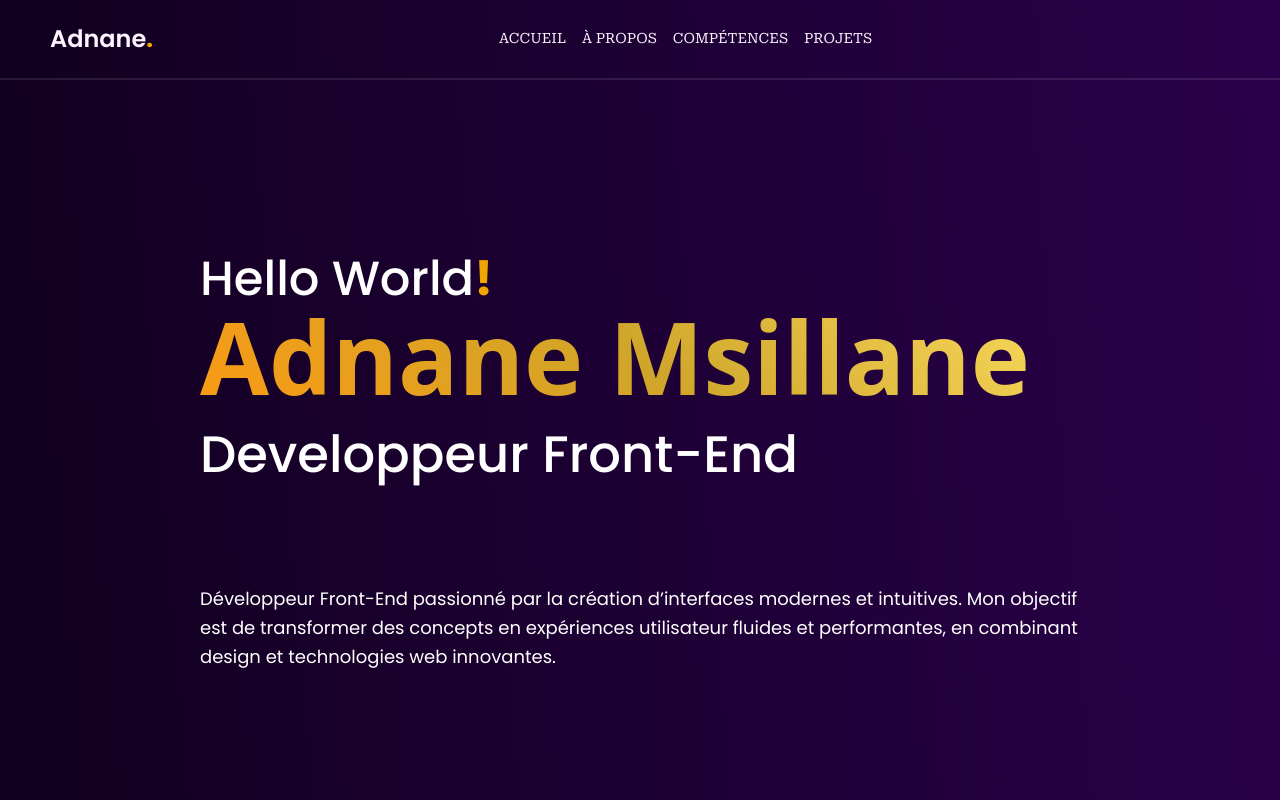
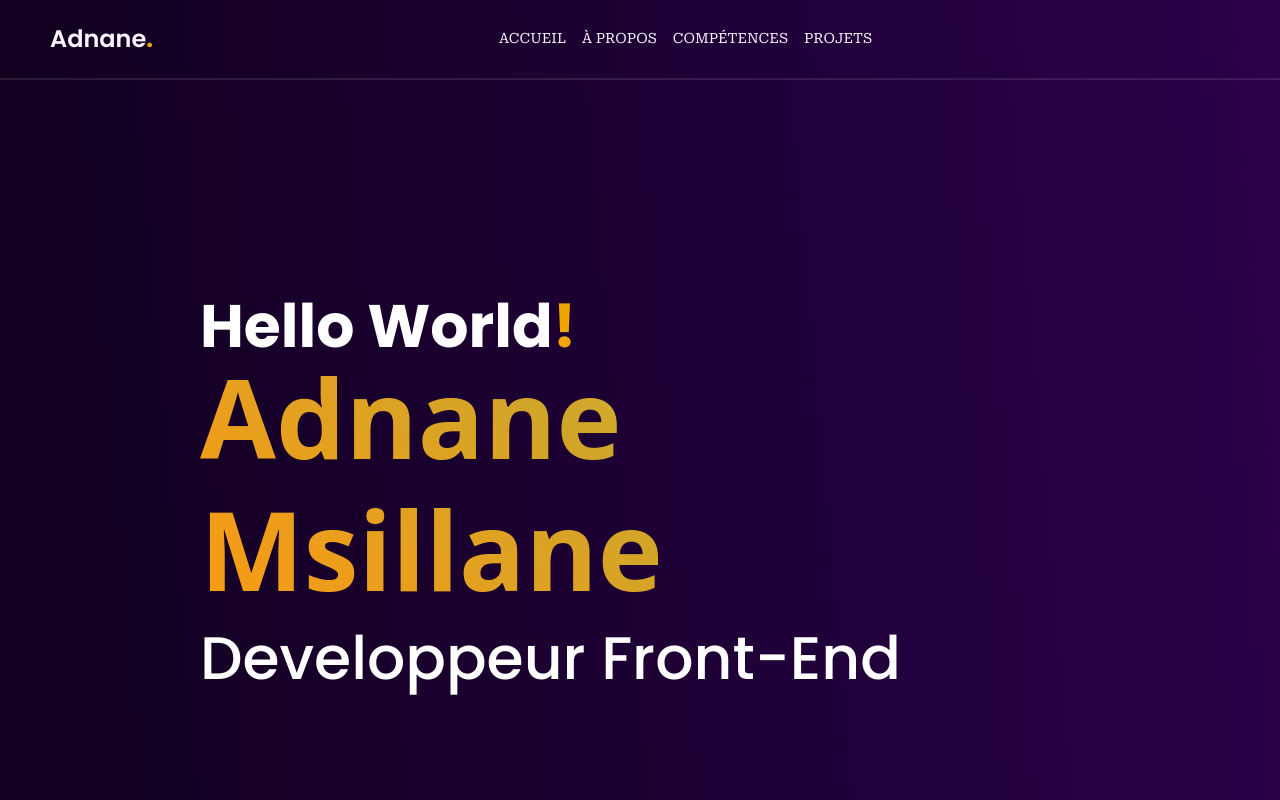
Before and after one commit to adnane05-msl/adnane-msillane-, a React (Vite) app: page / in a window 1280 px wide. Shown: the top 800 px of the page. Built offline with nearby package versions, Linux system fonts and the light colour scheme.

Commit message:
third commit

```diff
--- a/src/Accueil/Accueil.css
+++ b/src/Accueil/Accueil.css
@@ -2,7 +2,7 @@
 @import url('https://fonts.googleapis.com/css2?family=Roboto+Serif:ital,opsz,wght@0,8..144,100..900;1,8..144,100..900&display=swap');
 
 .accueil{
-    margin-top: 90px;
+    margin-top: 130px;
     margin-left: 200px;
     margin-right: 200px;
     padding-top: 80px;
@@ -11,16 +11,17 @@
 /* Titre */
 
 .accueil .accueil-titre h3{
-    font-size: clamp(25px, 3.75vw, 50px);
+    font-size: clamp(25px, 4.75vw, 60px);
     color: #ffffff;
     font-family: 'Poppins', sans-serif;
+    font-weight: bold;
 }
 .accueil .accueil-titre h3 span{
     color: #f0a500;
     font-weight: bold;
 }
 .accueil .accueil-titre h1{
-    font-size: clamp(35px, 7.91vw , 100px);
+    font-size: clamp(35px, 8.91vw , 110px);
     background: linear-gradient(45deg, #fa9a14, #cfa62a, #fcdd61);
     -webkit-background-clip: text;
     background-clip: text;
@@ -31,7 +32,7 @@
     font-weight: bold;
 }
 .accueil .accueil-titre h2{
-    font-size: clamp(24px, 4vw, 60px);
+    font-size: clamp(24px, 5vw, 60px);
     color: #ffffff;
     text-transform: capitalize;
     font-family: 'Poppins', sans-serif;
@@ -42,7 +43,7 @@
 .accueil .accueil-description p{
     font-size: 18px;
     color: #ffffff;
-    margin-top: 100px;
+    margin-top: 150px;
     font-family: 'Poppins', sans-serif;
     line-height: 1.6;
 }
--- a/src/Accueil/Accueil.jsx
+++ b/src/Accueil/Accueil.jsx
@@ -3,13 +3,13 @@ import './Accueil.css'
 
 function Accueil() {
     return (
-        <div className='accueil page'>
+        <div className='accueil'>
             <div className='accueil-titre'>
                 <h3>Hello World<span>!</span></h3>
                 <h1>adnane msillane</h1>
                 <h2>developpeur front-end</h2>
             </div>
-            <div className='accueil-description'>
+            <div className='accueil-description page'>
                 <p>Développeur Front-End passionné par la création d’interfaces modernes et intuitives. Mon objectif est de transformer des concepts en expériences utilisateur fluides et performantes, en combinant design et technologies web innovantes.</p>
             </div>
         </div>
--- a/src/App.css
+++ b/src/App.css
@@ -16,3 +16,21 @@ body {
 .page{
   padding-bottom: 80px;
 }
+
+@keyframes appear {
+  from {
+    opacity: 0;
+    scale: 0.5;
+  }
+
+  to {
+    opacity: 1;
+    scale: 1;
+  }
+
+}
+.page{
+    animation: appear linear;
+    animation-timeline: view();
+    animation-range: entry 0% cover 30%;
+  }
```
